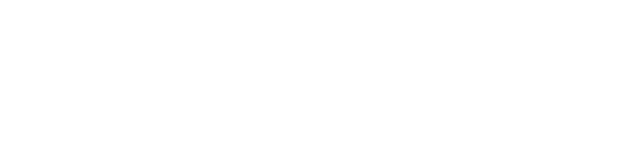
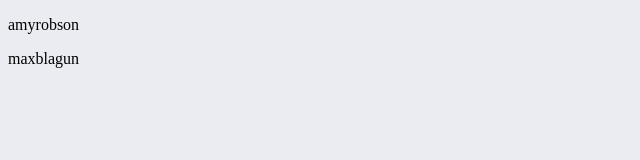
Before and after one commit to DeFreitas-Samuel/Third-Challenge-FE-Mentor, a plain HTML site: page index.html in a window 1280 px wide. Shown: the whole page, without its empty margins (0-640 px from the left). Drawn offline with Linux system fonts and the light colour scheme.

Commit message:
added way to show the users that sent messages

```diff
--- a/index.html
+++ b/index.html
@@ -8,7 +8,7 @@
 
   <title>Frontend Mentor | Interactive comments section</title>
   <link rel="stylesheet" href="style.css">
-  <script type="module" src="script.js" ></script>
+  <script type="module" src="scripts/index.js" ></script>
 </head>
 <body>
 
--- a/script.js
+++ /dev/null
@@ -1,14 +0,0 @@
-let comments;
-
-async function fetchComents() {
-    let data = await fetch('./data.json');
-    let result = await data.json();
-    return result;
-}
-
-async function displayComments() {
-    comments = await fetchComents();
-    console.log(comments);
-}
-
-displayComments();
--- /dev/null
+++ b/scripts/index.js
@@ -0,0 +1,32 @@
+let comments;
+//let commentDiv = document.createElement('div');
+let body = document.querySelector('body');
+
+async function fetchComents() {
+    let data = await fetch('./data.json');
+    let result = await data.json();
+    let comments = result.comments;
+    return comments;
+}
+
+async function displayComments() {
+    comments = await fetchComents();
+
+    comments.forEach((comment)=>{
+
+       body.appendChild(createComment(comment));
+    })
+}
+
+function createComment(comment){
+    const commentContainer = document.createElement('div');
+    const commentHeader = document.createElement('div');
+    const commentUser = document.createElement('p');
+    commentUser.innerText = comment.user.username;
+    commentHeader.appendChild(commentUser);
+    commentContainer.appendChild(commentHeader);
+    return commentContainer;
+}
+
+
+displayComments();
--- a/style.less
+++ b/style.less
@@ -1,3 +1,3 @@
-#hello{
-  background-color: red;
+html {
+  background-color: hsl(223, 19%, 93%);
 }
```
Also changed, not shown: style.css, 1 other file.
